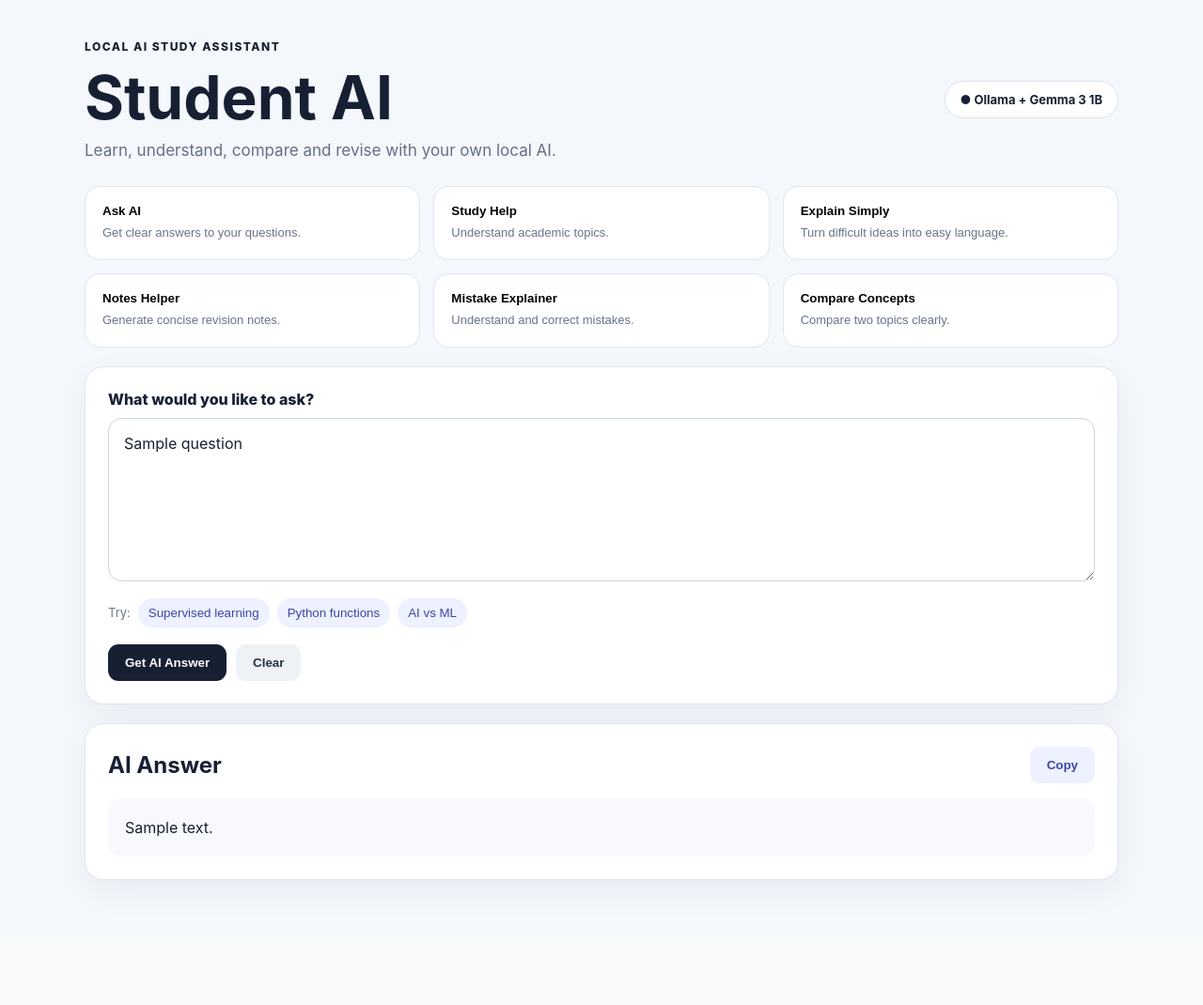
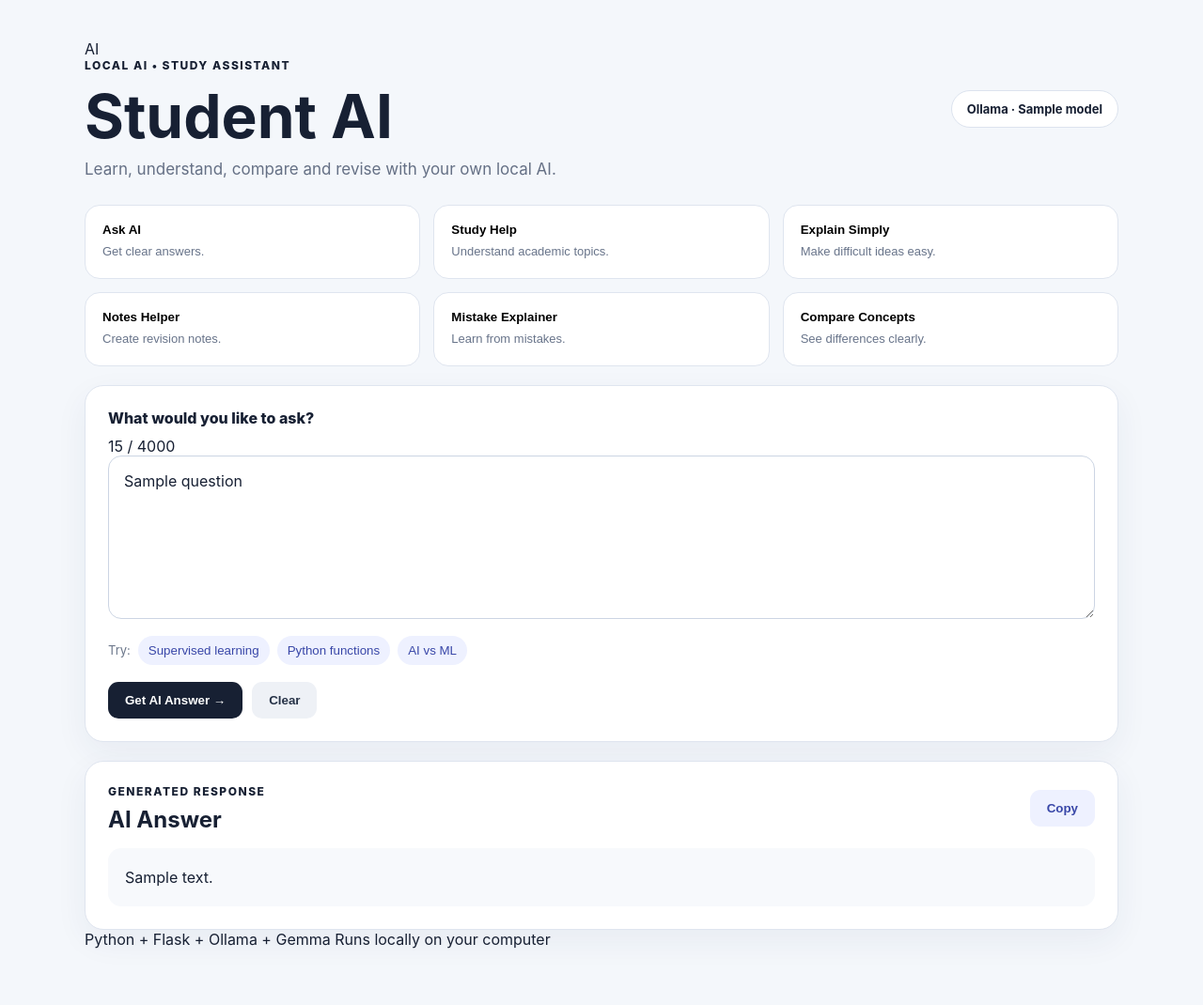
Before and after one commit to shaikmansoor82828/student-ai-ollama, a Flask app: template templates/index.html in a window 1280 px wide. Shown: the whole page at 94% size. Before the commit the page ends 942 px from the top, so only its background shows below. Run offline with Flask 3, Linux system fonts and the light colour scheme; the template is opened without the code that fills it: most values are stand-ins (such as "Sample title", 1, 10 or a date in 2020).

Commit message:
Refresh Student AI interface

```diff
--- a/templates/index.html
+++ b/templates/index.html
@@ -3,32 +3,35 @@
 <head>
     <meta charset="UTF-8">
     <meta name="viewport" content="width=device-width, initial-scale=1.0">
-    <title>Student AI</title>
+    <meta name="description" content="Student AI local study assistant powered by Ollama.">
+    <title>Student AI — Local Study Assistant</title>
     <link rel="stylesheet" href="{{ url_for('static', filename='style.css') }}">
 </head>
 <body>
 <main class="container">
     <header class="hero">
+        <div class="brand">
+            <div class="logo">AI</div>
             <div>
-                <p class="eyebrow">LOCAL AI STUDY ASSISTANT</p>
+                <p class="eyebrow">LOCAL AI • STUDY ASSISTANT</p>
                 <h1>Student AI</h1>
                 <p class="subtitle">Learn, understand, compare and revise with your own local AI.</p>
             </div>
-            <div class="status">● Ollama + Gemma 3 1B</div>
+        </div>
+        <div class="status"><span></span> Ollama · {{ model }}</div>
     </header>
 
-        <section class="features">
+    <section class="features" aria-label="AI modes">
         {% set modes = [
-                ("ask", "Ask AI", "Get clear answers to your questions."),
+            ("ask", "Ask AI", "Get clear answers."),
             ("study", "Study Help", "Understand academic topics."),
-                ("simple", "Explain Simply", "Turn difficult ideas into easy language."),
-                ("notes", "Notes Helper", "Generate concise revision notes."),
-                ("mistake", "Mistake Explainer", "Understand and correct mistakes."),
-                ("compare", "Compare Concepts", "Compare two topics clearly.")
+            ("simple", "Explain Simply", "Make difficult ideas easy."),
+            ("notes", "Notes Helper", "Create revision notes."),
+            ("mistake", "Mistake Explainer", "Learn from mistakes."),
+            ("compare", "Compare Concepts", "See differences clearly.")
         ] %}
         {% for key, title, desc in modes %}
-            <button type="button"
-                    class="feature-card {% if mode == key %}active{% endif %}"
+        <button type="button" class="feature-card {% if mode == key %}active{% endif %}"
                 onclick="setMode('{{ key }}', this)">
             <strong>{{ title }}</strong>
             <span>{{ desc }}</span>
@@ -40,9 +43,14 @@
         <form method="POST" id="aiForm">
             <input type="hidden" name="mode" id="mode" value="{{ mode }}">
 
+            <div class="label-row">
                 <label for="question" id="questionLabel">What would you like to ask?</label>
-                <textarea id="question" name="question" rows="7"
-                          placeholder="Example: Explain machine learning in simple words...">{{ question }}</textarea>
+                <span id="counter">0 / 4000</span>
+            </div>
+
+            <textarea id="question" name="question" rows="7" maxlength="4000"
+                      placeholder="Example: Explain machine learning in simple words..."
+                      required>{{ question }}</textarea>
 
             <div class="examples">
                 <span>Try:</span>
@@ -51,8 +59,12 @@
                 <button type="button" onclick="useExample('Compare AI and Machine Learning.')">AI vs ML</button>
             </div>
 
+            {% if error %}
+            <div class="error" role="alert">{{ error }}</div>
+            {% endif %}
+
             <div class="actions">
-                    <button class="primary" id="submitButton" type="submit">Get AI Answer</button>
+                <button class="primary" id="submitButton" type="submit">Get AI Answer <span>→</span></button>
                 <button class="secondary" type="button" onclick="clearForm()">Clear</button>
             </div>
         </form>
@@ -61,12 +73,20 @@
     {% if answer %}
     <section class="answer-panel">
         <div class="answer-header">
+            <div>
+                <p class="eyebrow">GENERATED RESPONSE</p>
                 <h2>AI Answer</h2>
-                <button type="button" class="copy-button" onclick="copyAnswer()">Copy</button>
+            </div>
+            <button type="button" class="copy-button" id="copyButton" onclick="copyAnswer()">Copy</button>
         </div>
         <div id="answer" class="answer">{{ answer }}</div>
     </section>
     {% endif %}
+
+    <footer>
+        <span>Python + Flask + Ollama + Gemma</span>
+        <span>Runs locally on your computer</span>
+    </footer>
 </main>
 
 <script>
@@ -79,34 +99,51 @@
     compare: "Enter two concepts to compare."
 };
 
+const question = document.getElementById("question");
+const counter = document.getElementById("counter");
+
 function setMode(selectedMode, button) {
     document.getElementById("mode").value = selectedMode;
     document.getElementById("questionLabel").textContent = modeInfo[selectedMode];
-
-            document.querySelectorAll(".feature-card").forEach(card => {
-                card.classList.remove("active");
-            });
+    document.querySelectorAll(".feature-card").forEach(card => card.classList.remove("active"));
     button.classList.add("active");
 }
 
 function useExample(text) {
-            document.getElementById("question").value = text;
-            document.getElementById("question").focus();
+    question.value = text;
+    updateCounter();
+    question.focus();
 }
 
 function clearForm() {
-            document.getElementById("question").value = "";
+    question.value = "";
+    updateCounter();
+    question.focus();
 }
 
-        function copyAnswer() {
+async function copyAnswer() {
     const answer = document.getElementById("answer");
+    const button = document.getElementById("copyButton");
     if (!answer) return;
-            navigator.clipboard.writeText(answer.innerText);
+    try {
+        await navigator.clipboard.writeText(answer.innerText);
+        button.textContent = "Copied!";
+        setTimeout(() => button.textContent = "Copy", 1400);
+    } catch {
+        button.textContent = "Select & Copy";
+    }
 }
 
-        document.getElementById("aiForm").addEventListener("submit", function () {
+function updateCounter() {
+    counter.textContent = question.value.length + " / 4000";
+}
+
+question.addEventListener("input", updateCounter);
+updateCounter();
+
+document.getElementById("aiForm").addEventListener("submit", function() {
     const button = document.getElementById("submitButton");
-            button.textContent = "AI is thinking...";
+    button.innerHTML = "AI is thinking... <span>•</span>";
     button.disabled = true;
 });
 </script>
```
Lines whose indentation alone changed are shown as unchanged.
